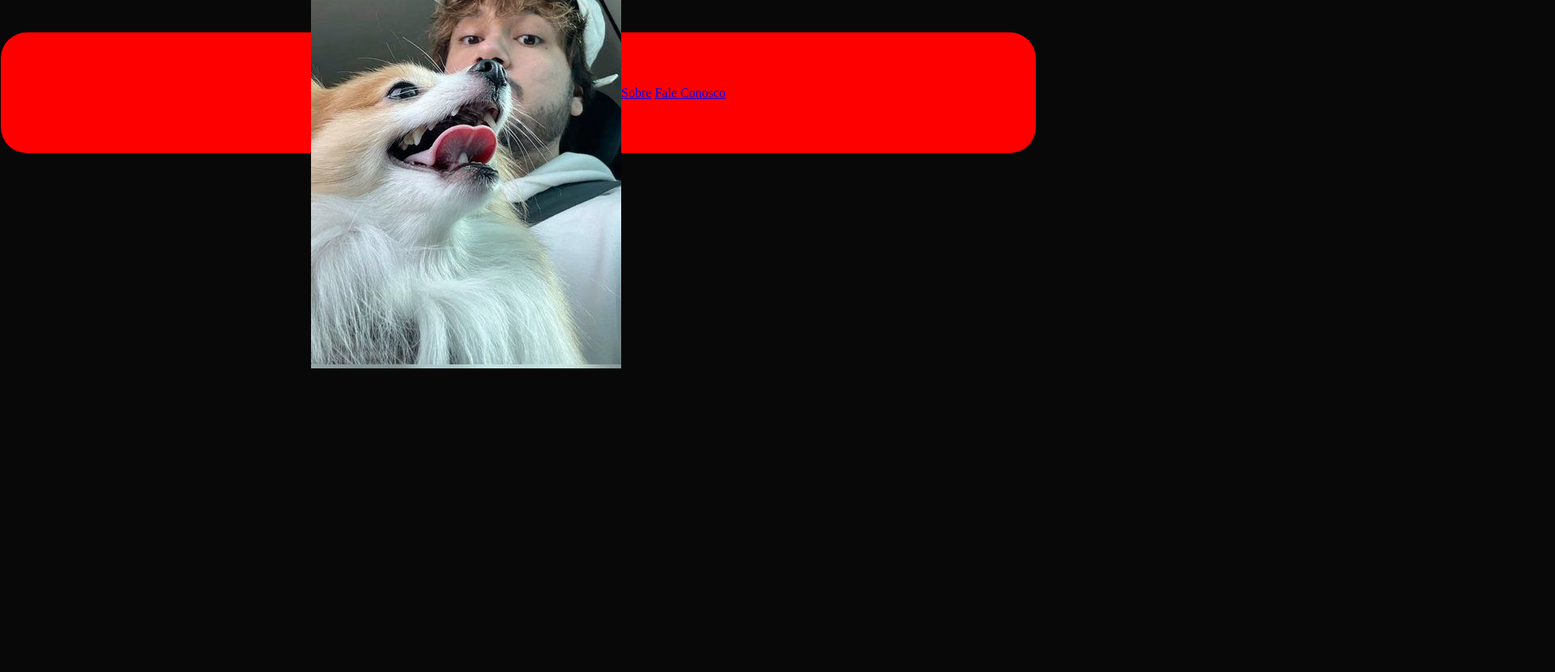
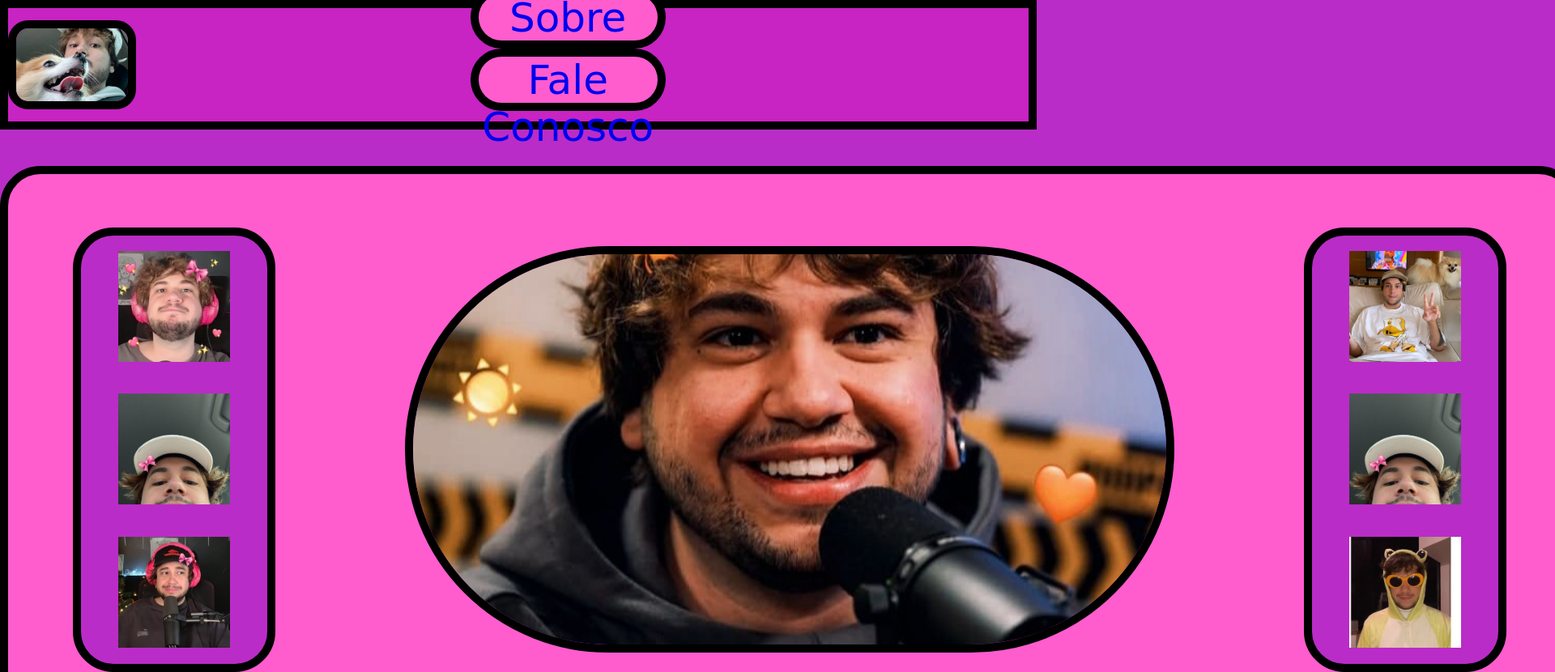
Before and after one commit to Nilson-DataScience/Style-Warfare, a plain HTML site: page projeto_III/index.html in a window 1280 px wide. Shown: the top 830 px of the page at 81% size, 1920 px wide, since content can reach past the window. Before the commit the page ends 800 px from the top, so only its background shows below. Drawn offline with Linux system fonts and the light colour scheme; files that its build step writes are made by us from their sources; a web font is replaced by a local one.

Commit message:
project end

```diff
--- a/projeto_III/index.html
+++ b/projeto_III/index.html
@@ -10,26 +10,29 @@
     <header>
         <img src="img/logo.jpg" alt="Brino com seu cão">
         <nav>
-            <a href="#">Sobre</a>
-            <a href="#">Fale Conosco</a>
+            <ul>
+                <li><a href="#">Sobre</a></li>
+                <li><a href="#">Fale Conosco</a></li>
+            </ul>
+
         </nav>
     </header>
 
     <main>
         <section class="brino_1">
-            <img src="" alt="">
-            <img src="" alt="">
-            <img src="" alt="" >
+            <img src="/projeto_III/img/brino1.jpg" alt="">
+            <img src="/projeto_III/img/brino2.jpg" alt="">
+            <img src="/projeto_III/img/brino3.jpg" alt="" >
         </section>
 
         <section class="brino_2">
-            <img src="" alt="">
+            <img src="/projeto_III/img/brino4.jpg" alt="">
         </section>
 
         <section class="brino_3">
-            <img src="" alt="">
-            <img src="" alt="">
-            <img src="" alt="" >
+            <img src="/projeto_III/img/brino5.jpg" alt="">
+            <img src="/projeto_III/img/brino2.jpg" alt="">
+            <img src="/projeto_III/img/brino6.jpg" alt="" >
         </section>
 
 
--- /dev/null
+++ b/projeto_III/style.css
@@ -0,0 +1,119 @@
+@import url('https://fonts.googleapis.com/css2?family=Ingrid+Darling&display=swap');
+
+*{
+    /* normalização */
+    margin: 0px;
+    padding: 0px;
+    box-sizing: border-box;
+}
+body{
+    background-color: #BA2CC7;
+}
+
+header{
+    display: flex;
+    align-items: center;
+    justify-content: space-around;
+    gap: 413px;
+
+    width: 100%;
+    height: 160px;
+
+    background-color: rgba(255, 0, 179, 0.2);
+    border: 10px solid;
+}
+
+header img {
+    width: 175px;
+    height: 110px;
+    object-fit: cover;
+
+
+    border: 10px solid;
+    border-radius: 25px;
+
+}
+
+header nav ul li {
+    display: inline-block;
+
+    border: 10px solid;
+    border-radius: 50px;
+
+    text-align: center;
+    font-family: "Ingrid Darling", cursive;
+    font-size: 50px;
+
+    width: 241px;
+    height: 77px;
+
+    margin-right: 145px;
+    background-color: #FF5CCE;
+
+}
+
+header nav ul li a {
+    text-decoration: none;
+
+}
+
+main{
+    display: flex;
+    align-items: center;
+    justify-content: space-around;
+
+    margin-top: 45px;
+    margin-left: auto;
+    margin-right: auto;
+
+    width: 1950px;
+    height: 700px;
+    background-color: #FF5CCE;
+
+    border: 10px solid;
+    border-radius: 50px;
+
+
+}
+
+.brino_1 , .brino_3{
+    display: flex;
+    flex-flow: column;
+    align-items: center;
+    justify-content: space-around;
+
+    width:  250px;
+    height: 549px;
+
+    background-color:#BA2CC7;
+
+    border: 10px solid;
+    border-radius: 50px;
+
+}
+.brino_1 img , .brino_3 img{
+    width: 138px;
+    height: 137px;
+    object-fit: cover;
+}
+
+
+.brino_2{
+
+    width:  950px;
+    height: 502px;
+
+    background-color:#BA2CC7;
+    border: 10px solid;
+    border-radius: 268px;
+
+
+}
+
+.brino_2 img {
+    width: 100%;
+    height: 100%;
+    object-fit: cover;
+    border-radius: 268px;
+
+}
```
Also changed, not shown: projeto_III/img/brino1.jpg (renamed from projeto_III/img/Briniho 💖.jpg), projeto_III/img/brino2.jpg (renamed from projeto_III/img/🎀🎀🎀.jpg), projeto_III/img/brino3.jpg (renamed from projeto_III/img/1a9d96f1-f71f-48a8-be04-dde7fc1984cb.jpg), projeto_III/img/brino4.jpg (renamed from projeto_III/img/Brino sorrindo 🤏❤️.jpg), projeto_III/img/brino5.jpg (renamed from projeto_III/img/_3.jpg), projeto_III/img/brino6.jpg (renamed from projeto_III/img/Visit TikTok to discover profiles!.jpg).
